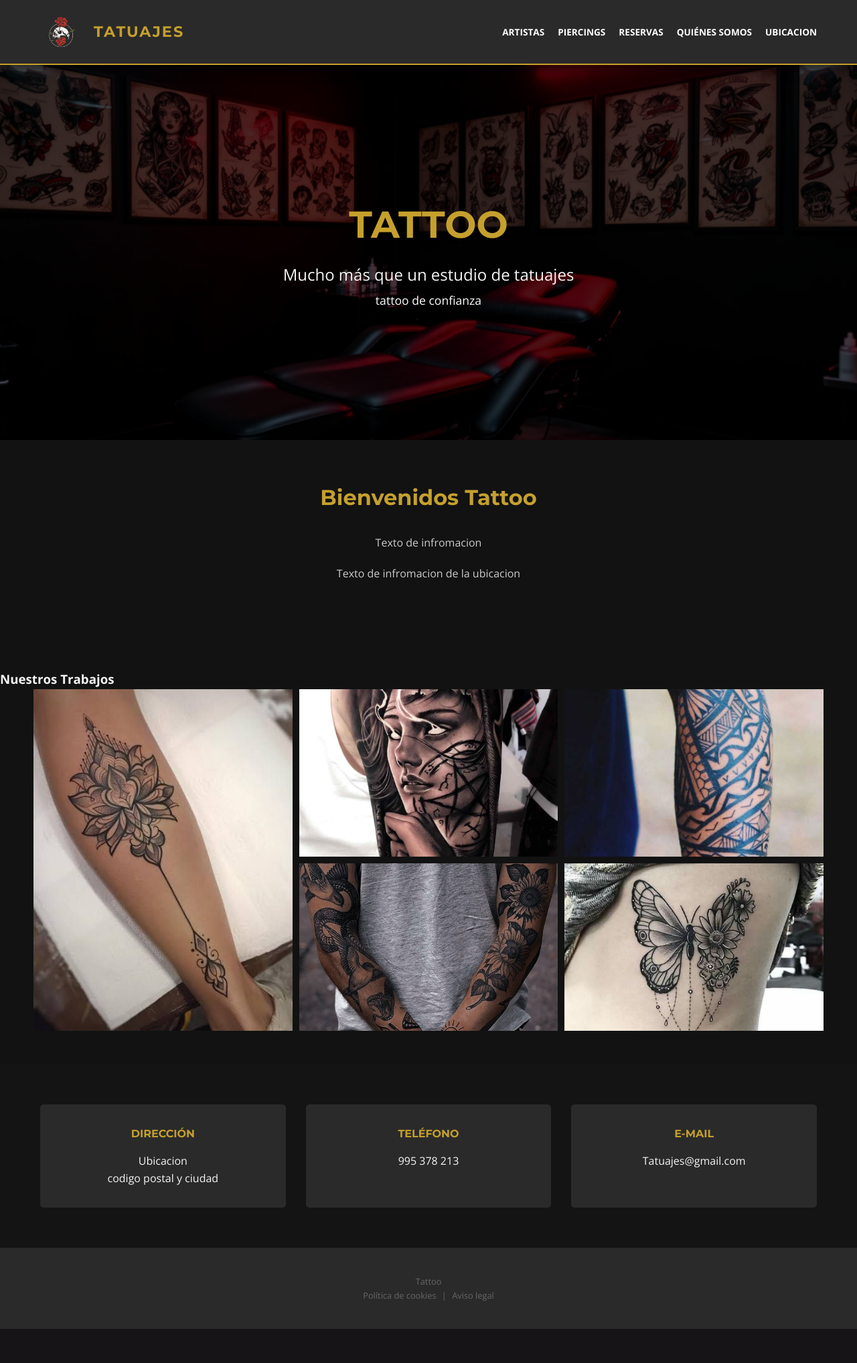
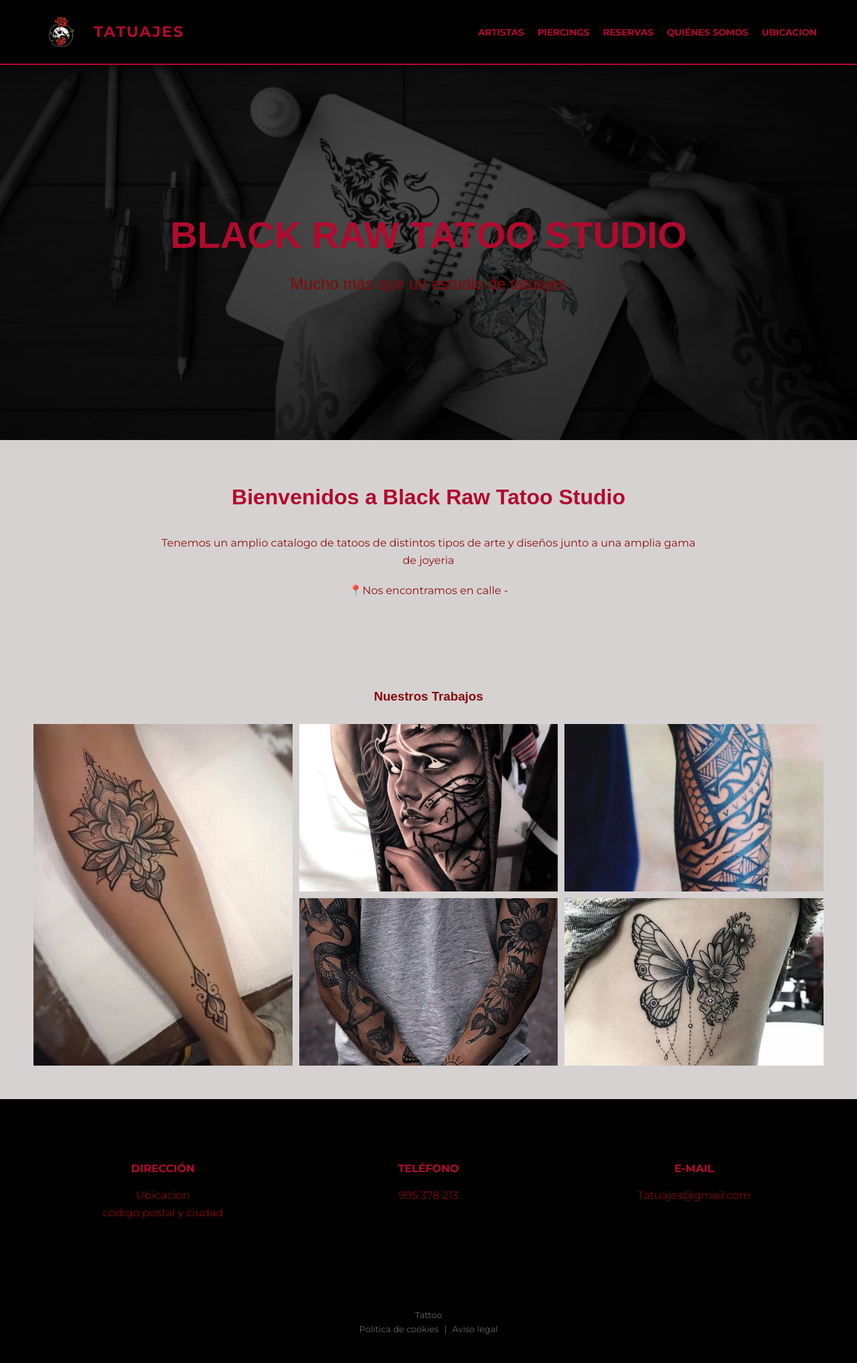
Before and after one commit to rrd0013/Grupo-azul, a PHP site: page /Inicio.html in a window 1280 px wide. Shown: the whole page at 67% size. Before the commit the page ends 1984 px from the top, so only its background shows below. Run offline with PHP 8.4, Linux system fonts and the light colour scheme.

Commit message:
Cambios 14/04

```diff
--- a/Pagina web tatuajes/Decoracion.css
+++ b/Pagina web tatuajes/Decoracion.css
@@ -1,10 +1,10 @@
 /* CONFIGURACIÓN GENERAL */
 :root {
     --negro-fondo: #0a0a0a;
-    --negro-secundario: #141414;
-    --dorado: #c5a02d;
-    --blanco: #ffffff;
-    --gris-texto: #cccccc;
+    --negro-secundario: #000000;
+    --dorado: #b10a2e;
+    --blanco: #b10a2e;
+    --gris-texto: #8f0f0f;
 }
 
 * {
@@ -16,7 +16,7 @@
 body {
     background-color: var(--negro-fondo);
     color: var(--blanco);
-    font-family: 'Open Sans', sans-serif;
+    font-family: "https://fonts.googleapis.com/css2?family=Bebas+Neue&display=swap" sans-serif;
     line-height: 1.6;
 }
 
@@ -58,7 +58,7 @@ header {
 
 
 .logo-text {
-    font-family: 'Montserrat', sans-serif;
+    font-family: "https://fonts.googleapis.com/css2?family=Bebas+Neue&display=swap" sans-serif;
     color: var(--dorado);
     font-weight: 700;
     font-size: 1.4rem;
@@ -105,7 +105,7 @@ header {
     width: 100%;
     height: 100%;
     background: linear-gradient(rgba(0,0,0,0.7), rgba(0,0,0,0.7)),
-                url(Imagenes/hero-bg.jpg);
+                url(Imagenes/d98a3e65588903.5af9d9803eaea.gif);
     background-size: cover;
     background-position: center;
     z-index: -1;
@@ -121,7 +121,7 @@ header {
 }
 
 .hero h1 {
-    font-family: 'Montserrat', sans-serif;
+    font-family: "https://fonts.googleapis.com/css2?family=Bebas+Neue&display=swap" sans-serif;
     font-size: 3.5rem;
     color: var(--dorado);
     margin-bottom: 10px;
@@ -147,7 +147,7 @@ header {
 
 .content-section h3 {
     color: var(--dorado);
-    font-family: 'Montserrat', sans-serif;
+    font-family: "https://fonts.googleapis.com/css2?family=Bebas+Neue&display=swap" sans-serif;
     font-size: 2rem;
     margin-bottom: 30px;
 }
@@ -175,7 +175,7 @@ header {
     color: var(--dorado);
     text-transform: uppercase;
     margin-bottom: 15px;
-    font-family: 'Montserrat', sans-serif;
+    font-family: "https://fonts.googleapis.com/css2?family=Bebas+Neue&display=swap" sans-serif;
 }
 
 
@@ -308,7 +308,7 @@ footer {
 }
 
 .titulo-ubicacion {
-    font-family: 'Montserrat', sans-serif;
+    font-family: "https://fonts.googleapis.com/css2?family=Bebas+Neue&display=swap" sans-serif;
     font-size: 3rem;
     color: var(--dorado);
     margin-bottom: 20px;
@@ -338,7 +338,7 @@ footer {
 }
 
 .info-direccion h3 {
-    font-family: 'Montserrat', sans-serif;
+    font-family: "https://fonts.googleapis.com/css2?family=Bebas+Neue&display=swap" sans-serif;
     color: var(--dorado);
     font-size: 1.5rem;
     margin-bottom: 15px;
@@ -391,7 +391,7 @@ footer {
 }
 
 .titulo-contacto {
-    font-family: 'Montserrat', sans-serif;
+    font-family: "https://fonts.googleapis.com/css2?family=Bebas+Neue&display=swap" sans-serif;
     font-size: 3rem;
     color: var(--dorado);
     margin-bottom: 20px;
@@ -403,7 +403,7 @@ footer {
     border: none;
     padding: 10px 30px;
     font-size: 1rem;
-    font-family: 'Montserrat', sans-serif;
+    font-family: "https://fonts.googleapis.com/css2?family=Bebas+Neue&display=swap" sans-serif;
     font-weight: 700;
     cursor: pointer;
     margin-bottom: 15px;
@@ -440,7 +440,7 @@ footer {
     border: none;
     background-color: var(--blanco);
     color: var(--negro-secundario);
-    font-family: 'Open Sans', sans-serif;
+    font-family: "https://fonts.googleapis.com/css2?family=Bebas+Neue&display=swap" sans-serif;
     outline: none;
 }
 
@@ -632,16 +632,16 @@ a, button, input[type="submit"], summary {
 
 :root {
     /* 60% */
-    --color-dominante: #121212;
+    --color-dominante: #d6d2d2;
 
     /* 30% */
-    --color-secundario: #2A2A2A;
+    --color-secundario: #000000;
 
     /* 10% */
-    --color-acento: #D4AF37;
+    --color-acento: #f82a2a;
 
     /* Un color extra para el texto general, asegurando un buen contraste */
-    --text-principal: #F5F5F5;
+    --text-principal: #860707 ;
 }
 
 /* EL 60% (El Dominante) */
@@ -670,3 +670,40 @@ a {
     color: #000;
     border: none;
 }
+
+/* CSS DE LA PARTE DE PIERCINGS*/
+
+.fondo-piercings {
+    height: 70vh;
+    position: relative;
+    overflow: hidden;
+    display: flex;
+    justify-content: center;
+    align-items: center;
+    text-align: center;
+    z-index: 1;
+}
+.fondo-piercings::before {
+    content: '';
+    position: absolute;
+    top: 0;
+    left: 0;
+    width: 100%;
+    height: 100%;
+    background: linear-gradient(rgba(0,0,0,0.7), rgba(0,0,0,0.7)),
+                url(Imagenes/Piercings.gif);
+    background-size: cover;
+    background-position: center;
+    z-index: -1;
+
+
+    animation: zoomFondo 15s ease-in-out infinite alternate;
+}
+
+h1, h2, h3 {
+    font-family: 'Bebas Neue', sans-serif;
+}
+
+body {
+    font-family: 'Montserrat', sans-serif;
+}
--- a/Pagina web tatuajes/Dondeestamos.html
+++ b/Pagina web tatuajes/Dondeestamos.html
@@ -41,7 +41,7 @@
         <div class="container ubicacion-grid">
 
             <div class="info-direccion">
-                <h3>Uffizi Studio</h3>
+                <h3>Black Raw Tatoo Studio</h3>
                 <p><strong>Dirección:</strong> Calle Ejemplo 123, Local Bajo<br>28000, Madrid</p>
                 <p><strong>Teléfono:</strong> +34 600 000 000</p>
                 <p><strong>Email:</strong> info@uffizistudio.com</p>
--- a/Pagina web tatuajes/Inicio.html
+++ b/Pagina web tatuajes/Inicio.html
@@ -32,20 +32,25 @@
 
     <section class="hero">
         <div class="hero-content">
-            <h1> TATTOO</h1>
+            <h1> Black Raw Tatoo Studio</h1>
             <h2>Mucho más que un estudio de tatuajes</h2>
-            <p>tattoo de confianza</p>
         </div>
     </section>
 
     <main class="container content-section">
-        <h3>Bienvenidos Tattoo</h3>
-        <p>Texto de infromacion </p>
-        <p>Texto de infromacion de la ubicacion</p>
+        <h3>Bienvenidos a Black Raw Tatoo Studio</h3>
+        <p>Tenemos un amplio catalogo de tatoos de distintos tipos de arte y diseños junto a una amplia gama de joyeria </p>
+        <p>📍Nos encontramos en calle - </p>
     </main>
 
 <section class="galeria-container">
     <h3>Nuestros Trabajos</h3>
+    <style>
+        h3 {
+            text-align: center;
+        }
+    </style>
+    <br>
     <div class="grid-galeria">
         <a href="Imagenes/tatuaje5.jpg" class="foto-item grande">
             <img src="Imagenes/tatuaje5.jpg" alt="Tattoo Cara">
--- a/Pagina web tatuajes/Quienes somos.html
+++ b/Pagina web tatuajes/Quienes somos.html
@@ -4,7 +4,7 @@
     <meta charset="UTF-8">
     <meta name="viewport" content="width=device-width, initial-scale=1.0">
     <link rel="stylesheet" href="Decoracion.css">
-    <title>Sobre Nosotros - Estudio de Tatuajes</title>
+    <title>Sobre Nosotros - Black Raw Tatoo Studio</title>
 
     <link href="https://fonts.googleapis.com/css2?family=Montserrat:wght@400;700&family=Open+Sans:wght@300;400;700&display=swap" rel="stylesheet">
 
```
Also changed, not shown: Manuel/artistas.html (deleted, +0 -76 lines), Pagina web tatuajes/piercings.html (+14 -5 lines), Pagina web tatuajes/Imagenes/Piercings.gif (added), Pagina web tatuajes/Imagenes/Tatoo.gif (added), Pagina web tatuajes/Imagenes/d98a3e65588903.5af9d9803eaea.gif (added).
